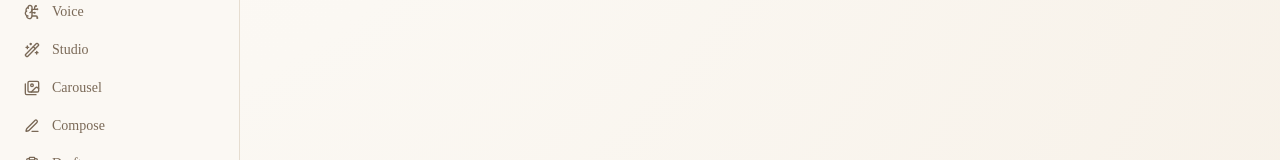
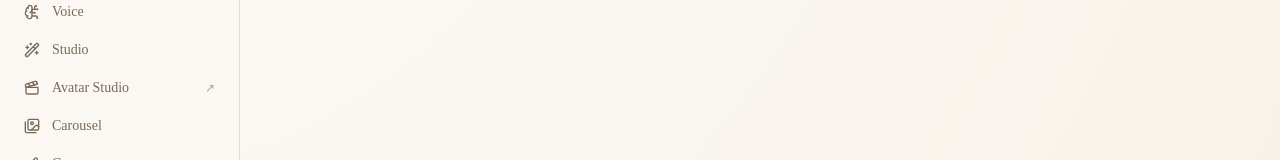
Before and after one commit to fleet-2026/content-automation, a Next.js app: page /browse in a window 1280 px wide. Shown: the part 474-634 px from the top of the page. Built offline with nearby package versions, Linux system fonts and the light colour scheme; no server answers.

Commit message:
nav: add Avatar Studio external link (avatar-studio-cc1g.onrender.com)

```diff
--- a/src/components/nav.tsx
+++ b/src/components/nav.tsx
@@ -25,6 +25,7 @@ import {
   BookOpen,
   Images,
   CheckCircle2,
+  Clapperboard,
   Menu,
   X,
 } from "lucide-react";
@@ -55,6 +56,12 @@ const items: NavItem[] = [
   { href: "/flip", label: "Flip", icon: Zap },
   { href: "/voice", label: "Voice", icon: BrainCircuit },
   { href: "/studio", label: "Studio", icon: Wand2 },
+  {
+    href: "https://avatar-studio-cc1g.onrender.com",
+    label: "Avatar Studio",
+    icon: Clapperboard,
+    external: true,
+  },
   { href: "/carousel", label: "Carousel", icon: Images },
   { href: "/compose", label: "Compose", icon: PenLine },
   { href: "/drafts", label: "Drafts", icon: ClipboardList },
```
